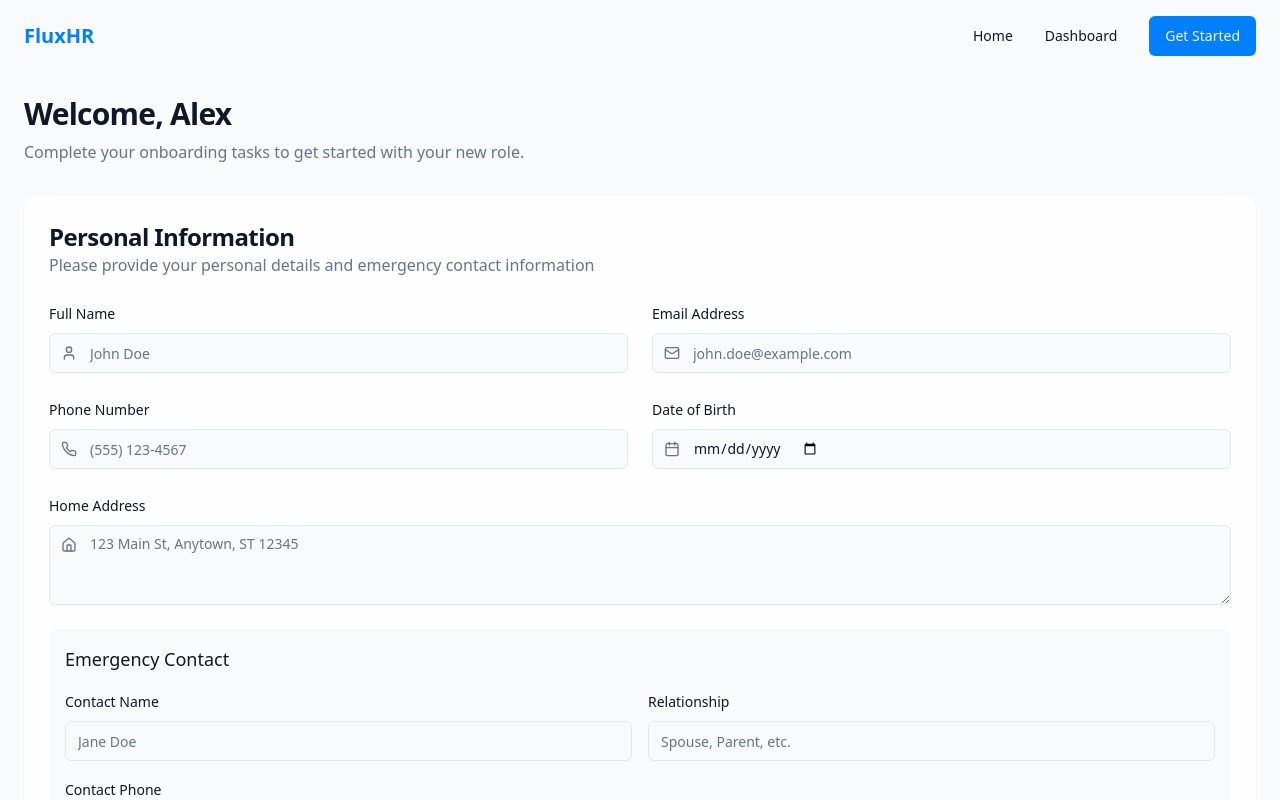
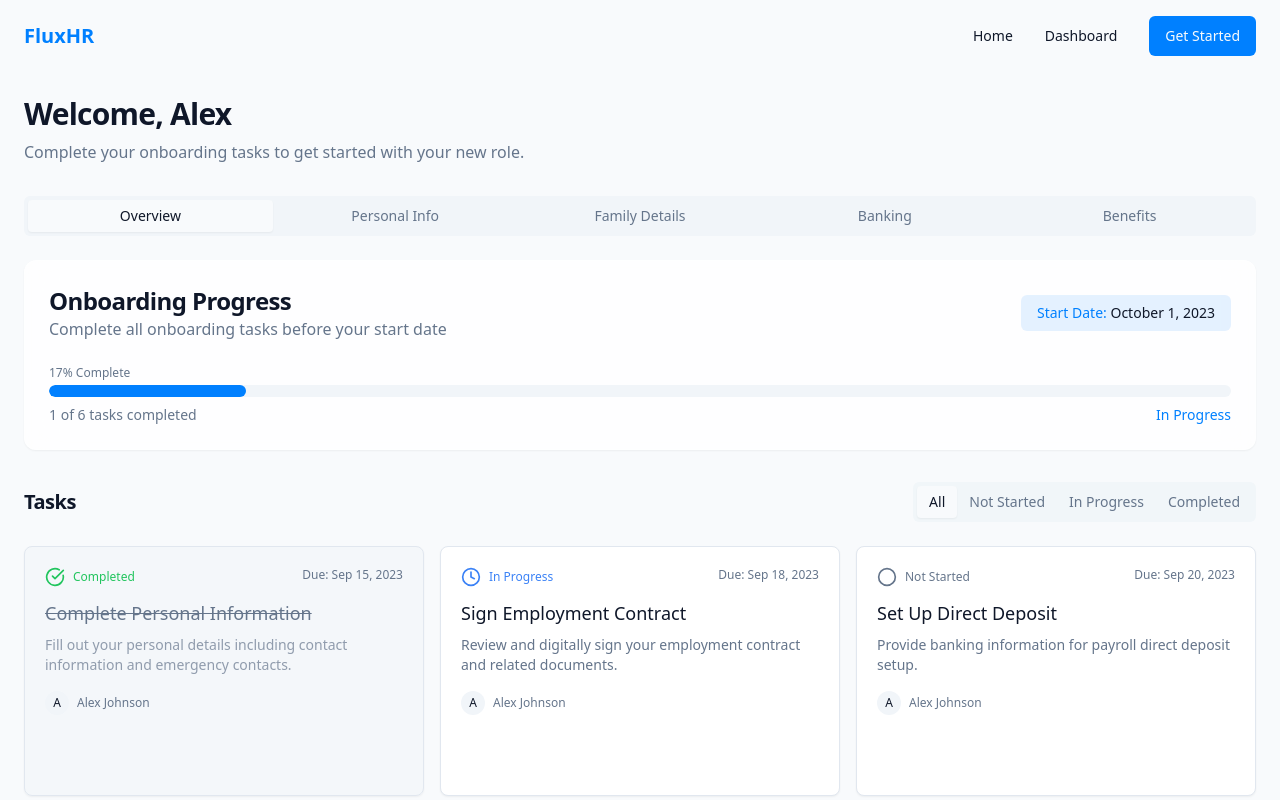
Before and after one commit to AadiStudios/onboarding-flux-portal, a React (Vite) app: page /dashboard in a window 1280 px wide. Shown: the top 800 px of the page. Built offline with nearby package versions, Linux system fonts and the light colour scheme.

Commit message:
Add tabs to dashboard
Implement tabs on the dashboard page to filter tasks by status (All, Not Started, In Progress, Completed).

```diff
--- a/src/pages/Dashboard.tsx
+++ b/src/pages/Dashboard.tsx
@@ -8,6 +8,7 @@ import PersonalInfoForm from "@/components/onboarding/PersonalInfoForm";
 import BankInfoForm from "@/components/onboarding/BankInfoForm";
 import BenefitsPackageForm from "@/components/onboarding/BenefitsPackageForm";
 import FamilyDetailsForm from "@/components/onboarding/FamilyDetailsForm";
+import { Tabs, TabsContent, TabsList, TabsTrigger } from "@/components/ui/tabs";
 
 const DashboardPage = () => {
   // Scroll to top on page load
@@ -29,12 +30,35 @@ const DashboardPage = () => {
             </div>
           </AnimatedContainer>
 
-          <PersonalInfoForm />
-          <FamilyDetailsForm />
-          <BankInfoForm />
-          <BenefitsPackageForm />
+          <Tabs defaultValue="overview" className="w-full">
+            <TabsList className="grid w-full grid-cols-5">
+              <TabsTrigger value="overview">Overview</TabsTrigger>
+              <TabsTrigger value="personal">Personal Info</TabsTrigger>
+              <TabsTrigger value="family">Family Details</TabsTrigger>
+              <TabsTrigger value="banking">Banking</TabsTrigger>
+              <TabsTrigger value="benefits">Benefits</TabsTrigger>
+            </TabsList>
 
-          <Dashboard />
+            <TabsContent value="overview" className="mt-6">
+              <Dashboard />
+            </TabsContent>
+
+            <TabsContent value="personal" className="mt-6">
+              <PersonalInfoForm />
+            </TabsContent>
+
+            <TabsContent value="family" className="mt-6">
+              <FamilyDetailsForm />
+            </TabsContent>
+
+            <TabsContent value="banking" className="mt-6">
+              <BankInfoForm />
+            </TabsContent>
+
+            <TabsContent value="benefits" className="mt-6">
+              <BenefitsPackageForm />
+            </TabsContent>
+          </Tabs>
         </div>
       </main>
       <Footer />
```
